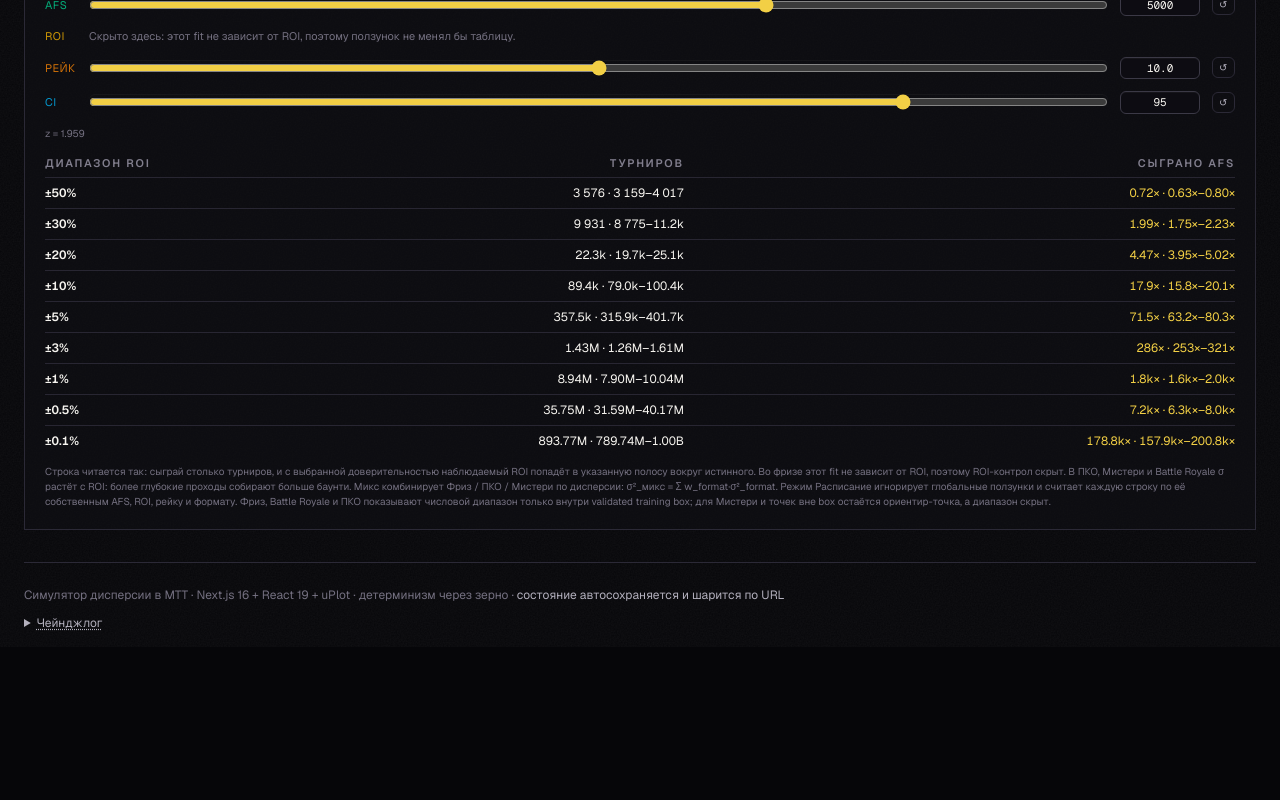
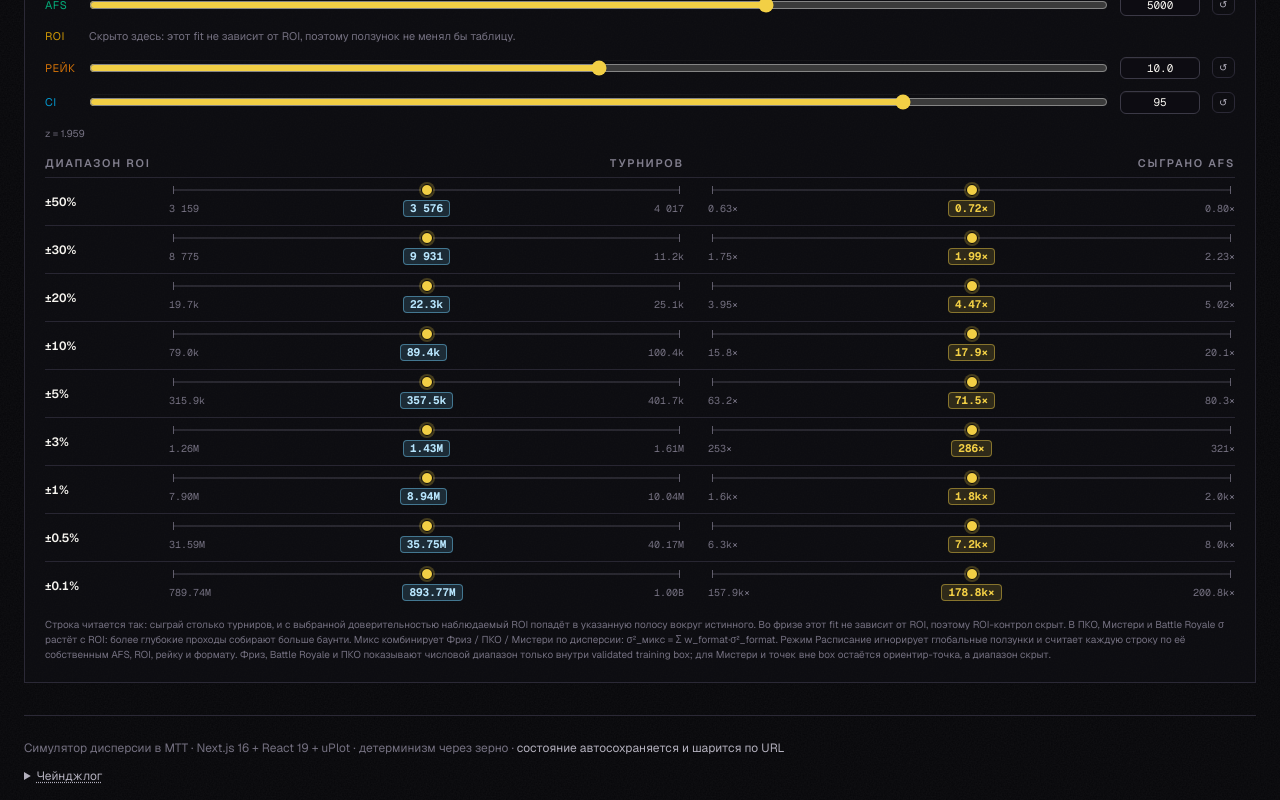
Before and after one commit to loremcdmx/tournament-variance-sim, a Next.js app: page / in a window 1280 px wide. Shown: the part 1215-2015 px from the top of the page. Before the commit the page ends 1862 px from the top, so only its background shows below. Built offline with nearby package versions, Linux system fonts and the light colour scheme.

Commit message:
Show convergence ranges as visual bands

```diff
--- a/src/components/charts/ConvergenceChart.tsx
+++ b/src/components/charts/ConvergenceChart.tsx
@@ -29,6 +29,62 @@ import {
 
 interface Props {
   schedule?: TournamentRow[];
+}
+
+function RangeBandValue({
+  pointLabel,
+  loLabel,
+  hiLabel,
+  showRange,
+  title,
+  accent = false,
+}: {
+  pointLabel: string;
+  loLabel: string;
+  hiLabel: string;
+  showRange: boolean;
+  title?: string;
+  accent?: boolean;
+}) {
+  if (!showRange) {
+    return (
+      <span className={accent ? "text-[color:var(--color-accent)]" : undefined}>
+        {pointLabel}
+      </span>
+    );
+  }
+
+  return (
+    <div
+      className="min-w-0 text-right"
+      title={title}
+      aria-label={title}
+    >
+      <div className="relative mx-1 mb-1.5 h-2" aria-hidden="true">
+        <div className="absolute left-0 right-0 top-1/2 h-px -translate-y-1/2 bg-[color:var(--color-fg-dim)]/55" />
+        <div className="absolute left-0 top-1/2 h-2 w-px -translate-y-1/2 bg-[color:var(--color-fg-dim)]/80" />
+        <div className="absolute right-0 top-1/2 h-2 w-px -translate-y-1/2 bg-[color:var(--color-fg-dim)]/80" />
+        <div className="absolute left-1/2 top-1/2 h-3 w-3 -translate-x-1/2 -translate-y-1/2 rounded-full border border-[color:var(--color-bg)] bg-[color:var(--color-accent)] shadow-[0_0_0_2px_color-mix(in_srgb,var(--color-accent)_24%,transparent)]" />
+      </div>
+      <div className="grid min-w-0 grid-cols-[auto_auto_auto] items-center justify-between gap-2 font-mono tabular-nums">
+        <span className="whitespace-nowrap text-left text-[10px] leading-none text-[color:var(--color-fg-dim)]">
+          {loLabel}
+        </span>
+        <span
+          className={
+            accent
+              ? "rounded border border-[color:var(--color-accent)]/45 bg-[color:var(--color-accent)]/15 px-1.5 py-0.5 text-[11px] font-bold leading-none text-[color:var(--color-accent)]"
+              : "rounded border border-sky-300/45 bg-sky-300/15 px-1.5 py-0.5 text-[11px] font-bold leading-none text-sky-200"
+          }
+        >
+          {pointLabel}
+        </span>
+        <span className="whitespace-nowrap text-right text-[10px] leading-none text-[color:var(--color-fg-dim)]">
+          {hiLabel}
+        </span>
+      </div>
+    </div>
+  );
 }
 
 export const ConvergenceChart = memo(function ConvergenceChart({
@@ -617,7 +673,8 @@ export const ConvergenceChart = memo(function ConvergenceChart({
           )}
         </div>
       )}
-      <table className="w-full table-fixed border-collapse text-[12px] tabular-nums">
+      <div className="overflow-x-auto">
+        <table className="w-full min-w-[720px] table-fixed border-collapse text-[12px] tabular-nums">
           <colgroup>
             <col className="w-[112px]" />
             <col />
@@ -642,16 +699,22 @@ export const ConvergenceChart = memo(function ConvergenceChart({
               showBand && row.tourneysLo !== row.tourneysHi;
             const showFieldsRange =
               showBand && row.fieldsLo !== row.fieldsHi;
+            const tourneysPointLabel = fmtInt(row.tourneys);
+            const tourneysLoLabel = fmtInt(row.tourneysLo);
+            const tourneysHiLabel = fmtInt(row.tourneysHi);
+            const fieldsPointLabel = fmtField(row.fields);
+            const fieldsLoLabel = fmtField(row.fieldsLo);
+            const fieldsHiLabel = fmtField(row.fieldsHi);
             const tourneysLabel = formatPointRange(
-              fmtInt(row.tourneys),
-              fmtInt(row.tourneysLo),
-              fmtInt(row.tourneysHi),
+              tourneysPointLabel,
+              tourneysLoLabel,
+              tourneysHiLabel,
               showTourneysRange,
             );
             const fieldsLabel = formatPointRange(
-              fmtField(row.fields),
-              fmtField(row.fieldsLo),
-              fmtField(row.fieldsHi),
+              fieldsPointLabel,
+              fieldsLoLabel,
+              fieldsHiLabel,
               showFieldsRange,
             );
             return (
@@ -663,22 +726,36 @@ export const ConvergenceChart = memo(function ConvergenceChart({
                   ±{(row.targetPct * 100).toFixed(row.targetPct < 0.01 ? 1 : 0)}%
                 </td>
                 <td
-                  className="py-1.5 px-3 text-right"
+                  className="py-2 px-3 text-right align-middle"
                   title={showTourneysRange ? tourneysLabel : undefined}
                 >
-                  {tourneysLabel}
+                  <RangeBandValue
+                    pointLabel={tourneysPointLabel}
+                    loLabel={tourneysLoLabel}
+                    hiLabel={tourneysHiLabel}
+                    showRange={showTourneysRange}
+                    title={showTourneysRange ? tourneysLabel : undefined}
+                  />
                 </td>
                 <td
-                  className="py-1.5 pl-3 text-right text-[color:var(--color-accent)]"
+                  className="py-2 pl-3 text-right align-middle"
                   title={showFieldsRange ? fieldsLabel : undefined}
                 >
-                  {fieldsLabel}
+                  <RangeBandValue
+                    pointLabel={fieldsPointLabel}
+                    loLabel={fieldsLoLabel}
+                    hiLabel={fieldsHiLabel}
+                    showRange={showFieldsRange}
+                    title={showFieldsRange ? fieldsLabel : undefined}
+                    accent
+                  />
                 </td>
               </tr>
             );
           })}
           </tbody>
         </table>
+      </div>
       {effectiveMode === "exact" && exactBreakdown && (
         <div className="mt-3 overflow-x-auto">
           <div className="mb-1 text-[11px] uppercase tracking-wider text-emerald-400/80">
```
Lines whose indentation alone changed are shown as unchanged.
